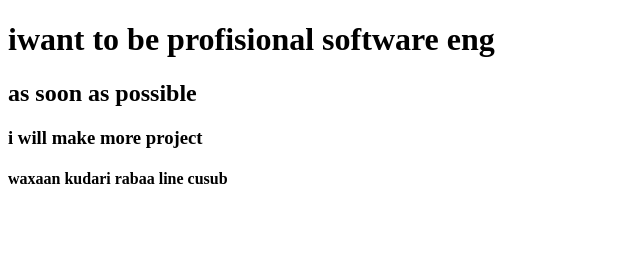
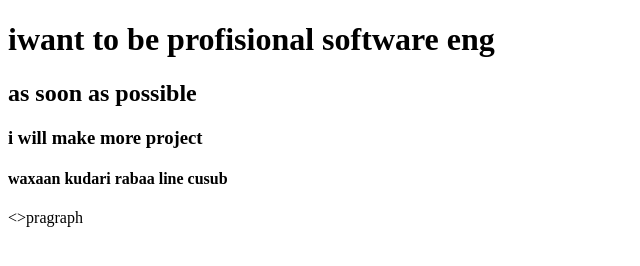
Before and after one commit to nasteeho23/test, a plain HTML site: page project index.html in a window 1280 px wide. Shown: the full height of the page, 0-640 px from the left. Drawn offline with Linux system fonts and the light colour scheme.

Commit message:
Update project index.html
waxaan kusoodaray pragraph

```diff
--- a/project index.html
+++ b/project index.html
@@ -11,5 +11,6 @@
     <H3> i will make more project</H3>
 
     <h4> waxaan kudari rabaa line cusub</h4>
+    <>pragraph</>
 </body>
 </html>
```
